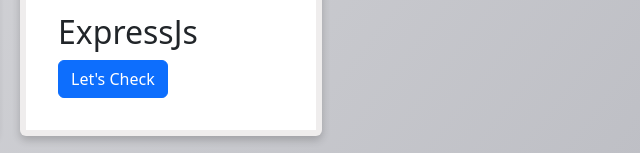
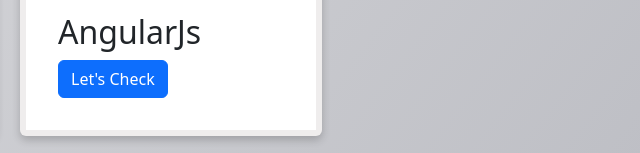
Before and after one commit to sheetal-81/dev, a plain HTML site: page revision.html in a window 1280 px wide. Shown: the part 1494-1647 px from the top of the page, 632-1272 px from the left. Drawn offline with nearby package versions, Linux system fonts and the light colour scheme.

Commit message:
Update revision.html

```diff
--- a/revision.html
+++ b/revision.html
@@ -186,7 +186,7 @@
                     <div class="card">
                         <img src="angular.png" class="card-img-top" alt="...">
                         <div class="card-body">
-                            <h2 class="card-title">ExpressJs</h2>
+                            <h2 class="card-title">AngularJs</h2>
                             <a href="https://angular-murex.vercel.app/" class="btn btn-primary">Let's Check</a>
                         </div>
                     </div>
```
